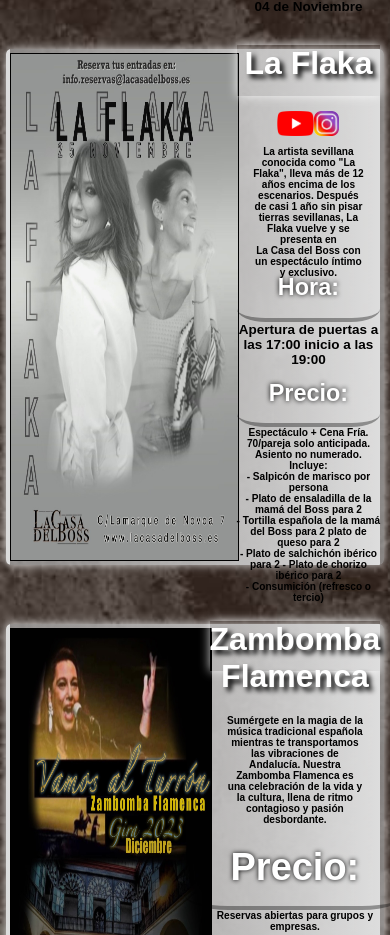
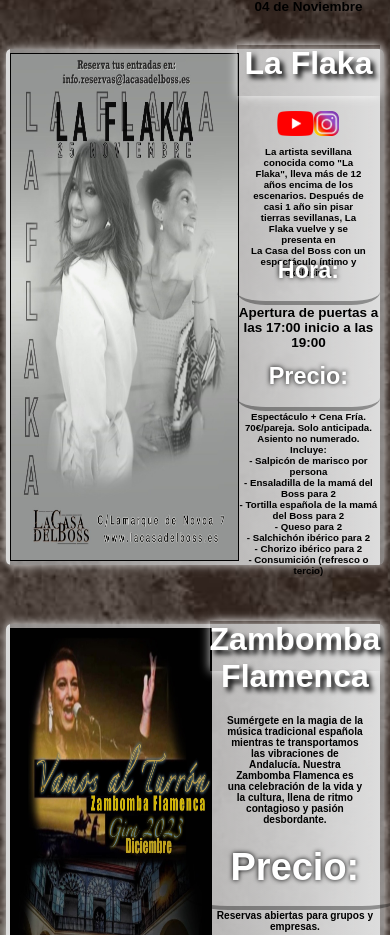
Before and after one commit to LuisRamirezdeVerger/ProjectDestiny, a React (Create React App) app: page /horarios in a window 390 px wide. Shown: the part 1600-2535 px from the top of the page. Built offline with nearby package versions, Linux system fonts and the light colour scheme; a web font is replaced by a local one.

Commit message:
Flaka fixed

```diff
--- a/src/components/Horarios.css
+++ b/src/components/Horarios.css
@@ -280,8 +280,8 @@
     }
 
     .h4Jess{
-      font-size:1.20vh;
-      height: 15vh;
+      font-size:1.15vh;
+      height: 13vh;
     }
 
     h4{
--- a/src/components/Horarios.js
+++ b/src/components/Horarios.js
@@ -172,13 +172,13 @@
               <h2 className="h2-Informacion">Precio:</h2>
               <h4 className="h4Jess">
                 Espectáculo + Cena Fría.
-                70/pareja solo anticipada. <br/>Asiento no numerado.
+                70€/pareja. Solo anticipada. <br/>Asiento no numerado.
                 <br /> Incluye:
               <br/>
-                - Salpicón de marisco por persona <br/>- Plato de ensaladilla de la
+                - Salpicón de marisco por persona <br/>- Ensaladilla de la
                 mamá del Boss para 2 <br />- Tortilla española de la mamá del
-                Boss para 2 plato de queso para 2<br /> - Plato de salchichón
-                ibérico para 2 - Plato de chorizo ibérico para 2 <br />-
+                Boss para 2 <br/>- Queso para 2<br /> - Salchichón
+                ibérico para 2<br/> - Chorizo ibérico para 2 <br />-
                 Consumición (refresco o tercio)
               </h4>
               {/* <h2 className="h2-Informacion">Fecha:</h2>
```
